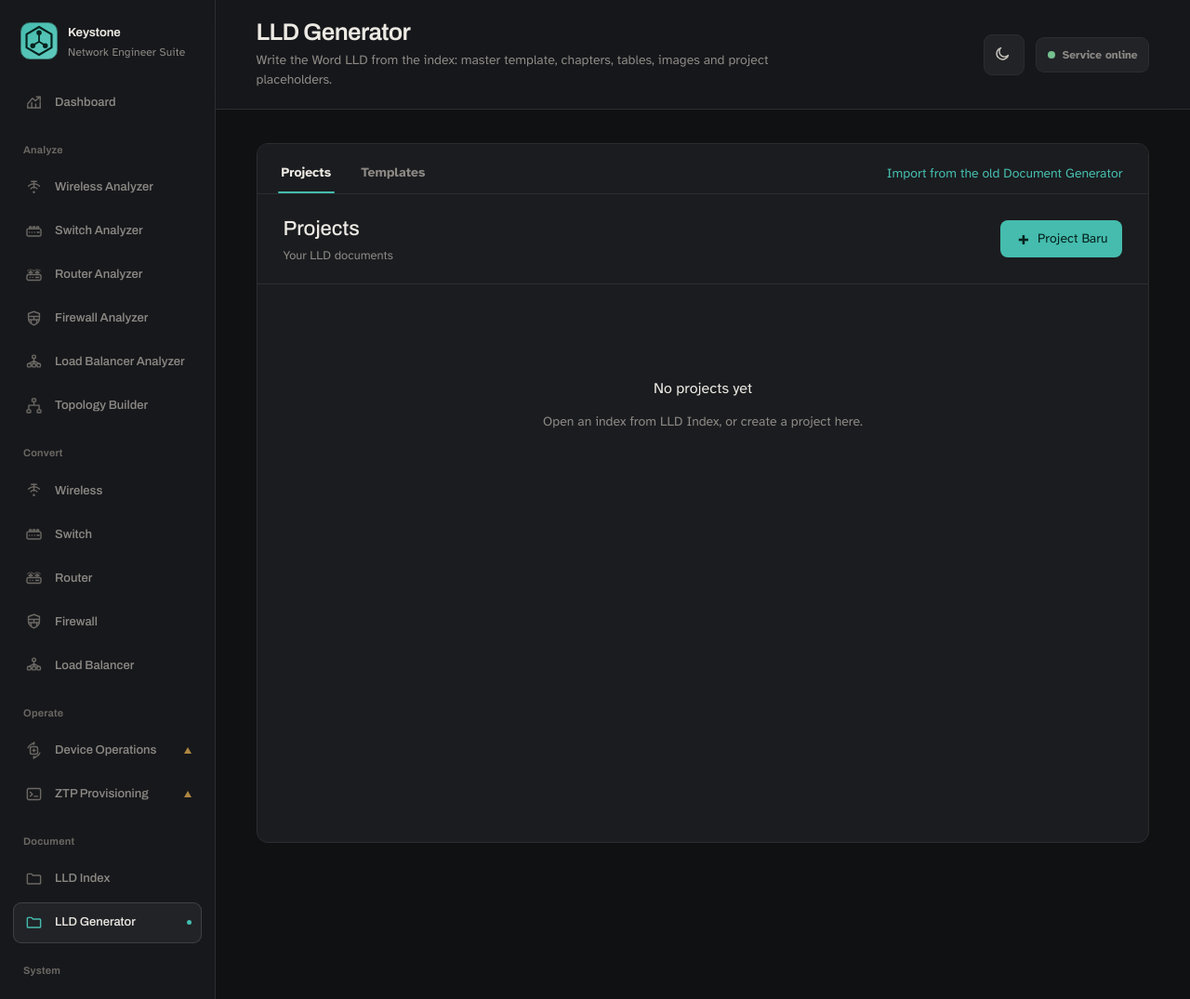
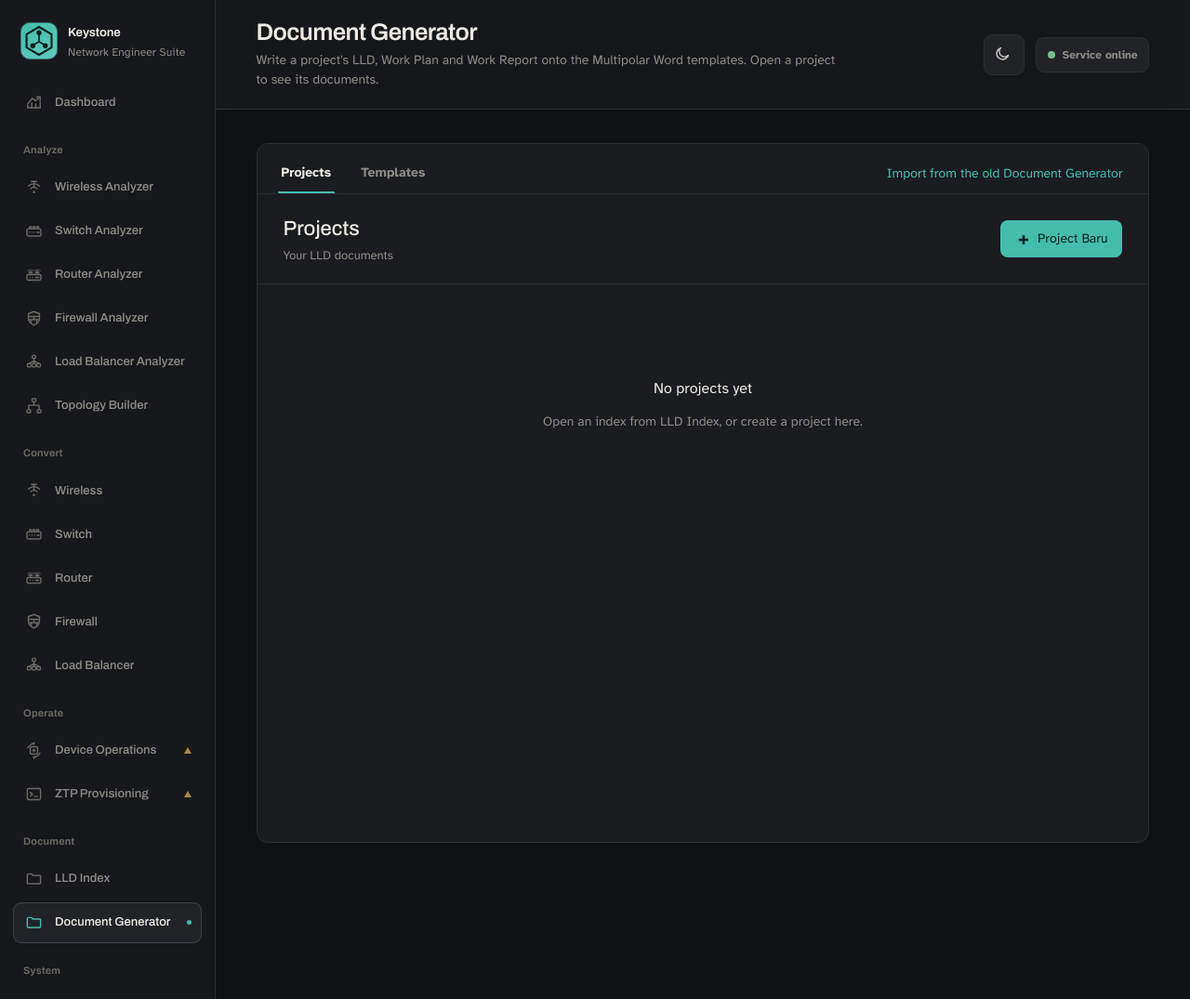
Before and after one commit to Crawling-Bil/Keystone, a Flask app: page /lld-generator in a window 1280 px wide. Shown: the whole page at 93% size. Run offline with Flask 3, Linux system fonts and the light colour scheme; data that the repository does not hold is empty; parts of the project's set-up code (start-up, migrations or seed data) failed here and were passed over; some libraries are stand-ins or nearby versions.

Commit message:
Rename the LLD Generator menu to Document Generator
It writes the Work Plan and Work Report now, not only the LLD. The
address /lld-generator, the API and the stored data are unchanged.

Co-Authored-By: Claude Opus 5.5 <noreply@anthropic.com>
Claude-Session: https://claude.ai/code/session_012JN7V4Ebc3HWUTo7uyhAg6

```diff
--- a/core/modules.py
+++ b/core/modules.py
@@ -100,9 +100,9 @@ TOOLS: tuple[Tool, ...] = (
     Tool("lld_index", "LLD Index", "document", "offline", "0.1", "/lld-index", "folder",
          "Build the LLD Content Index for the LLD Generator: chapters per technology, expanded per site, device and model, tables filled from the inventory and configs, narrative from the project goals.",
          task="Prepare the LLD index", keywords=("lld", "document", "index", "low level design", "docgen", "word")),
-    Tool("lld_generator", "LLD Generator", "document", "offline", "1.0", "/lld-generator", "folder",
-         "Turn an LLD index into the Word LLD: master template with project placeholders, chapter tree, tables and images, Document Acceptance.",
-         task="Write the LLD Word document", keywords=("lld", "word", "docx", "document generator", "master template", "generate")),
+    Tool("lld_generator", "Document Generator", "document", "offline", "1.0", "/lld-generator", "folder",
+         "Project documents on the Multipolar Word templates: the LLD from its index, plus the Work Plan (FM-Impl-039) and Work Report (FM-HW-005).",
+         task="Write the LLD, Work Plan or Work Report", keywords=("lld", "word", "docx", "document generator", "master template", "generate", "work plan", "work report", "wpd", "wrd")),
 )
 
 
--- a/static/js/lld_index.js
+++ b/static/js/lld_index.js
@@ -149,7 +149,7 @@
     });
     $("saved-delete").addEventListener("click", async () => {
       const id = $("saved-select").value;
-      if (!id || !window.confirm("Delete this saved project? The LLD Generator project stays.")) return;
+      if (!id || !window.confirm("Delete this saved project? The Document Generator project stays.")) return;
       await fetch(`/lld-index/api/saved/${id}`, { method: "DELETE" });
       clearForm(); await refreshSaved();
     });
--- a/templates/lld_generator.html
+++ b/templates/lld_generator.html
@@ -1,13 +1,13 @@
 {% extends "base.html" %}
-{% block title %}LLD Generator · Keystone{% endblock %}
-{% block page_title %}LLD Generator{% endblock %}
-{% block page_subtitle %}Write the Word LLD from the index: master template, chapters, tables, images and project placeholders.{% endblock %}
+{% block title %}Document Generator · Keystone{% endblock %}
+{% block page_title %}Document Generator{% endblock %}
+{% block page_subtitle %}Write a project's LLD, Work Plan and Work Report onto the Multipolar Word templates. Open a project to see its documents.{% endblock %}
 {% block head %}<link rel="stylesheet" href="{{ url_for('static', filename='css/lld_generator.css') }}">{% endblock %}
 {% block content %}
 {#- No element ids: the SPA router keeps every visited page mounted; lld_generator.js scopes itself to .lg-page (data-ld). -#}
 <section class="lg-page">
   <div class="lg-shell">
-    <nav class="lg-tabs" aria-label="LLD Generator">
+    <nav class="lg-tabs" aria-label="Document Generator">
       <button type="button" class="lg-tab active" data-view="projects">Projects</button>
       <button type="button" class="lg-tab" data-view="templates">Templates</button>
       <button type="button" class="btn btn-text lg-legacy" data-ld="legacy">Import from the old Document Generator</button>
--- a/templates/lld_index.html
+++ b/templates/lld_index.html
@@ -1,7 +1,7 @@
 {% extends "base.html" %}
 {% block title %}LLD Index · Keystone{% endblock %}
 {% block page_title %}LLD Index{% endblock %}
-{% block page_subtitle %}Fill in the project, the devices and their configs. Keystone writes the LLD index, then you open it in the LLD Generator.{% endblock %}
+{% block page_subtitle %}Fill in the project, the devices and their configs. Keystone writes the LLD index, then you open it in the Document Generator.{% endblock %}
 {% block head %}<link rel="stylesheet" href="{{ url_for('static', filename='css/analyzer_kit.css') }}"><link rel="stylesheet" href="{{ url_for('static', filename='css/lld_index.css') }}">{% endblock %}
 {% block content %}
 {#- No element ids: the SPA router keeps every visited page mounted; lld_index.js scopes itself to .li-page. -#}
@@ -103,14 +103,14 @@
       <header class="li-result-head">
         <div><h3>Index ready</h3><p class="an-hint" data-role="summary"></p></div>
         <div class="li-result-actions">
-          <button type="button" class="an-btn primary" data-role="lg-open">Open in LLD Generator</button>
+          <button type="button" class="an-btn primary" data-role="lg-open">Open in Document Generator</button>
           <a class="an-btn" data-role="download" href="#">Download Excel</a>
         </div>
       </header>
       <span class="an-status" data-role="lg-status"></span>
       <div class="li-alert hidden" data-role="unused"></div>
       <div class="an-cards" data-role="cards"></div>
-      <p class="an-hint">Next: in the LLD Generator, upload the topology and rack pictures and fill anything marked TBD, then Generate. Building again later updates the same project and keeps your pictures and edits.</p>
+      <p class="an-hint">Next: in the Document Generator, upload the topology and rack pictures and fill anything marked TBD, then Generate. Building again later updates the same project and keeps your pictures and edits.</p>
     </div>
     <div class="panel li-card hidden" data-panel="devices">
       <h3>Devices</h3>
```
Also changed, not shown: docs/PANDUAN.md (+4 -4 lines), CHANGELOG.md, README.md.
